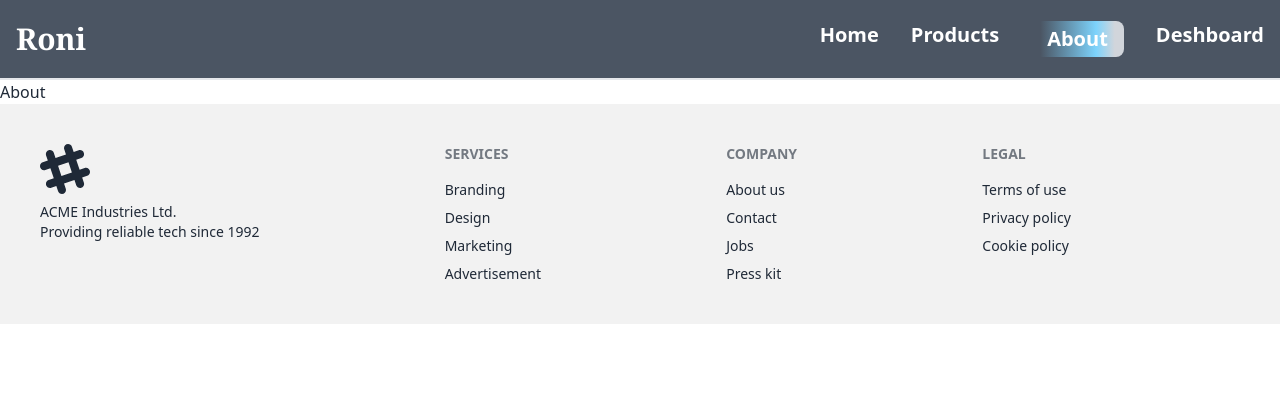
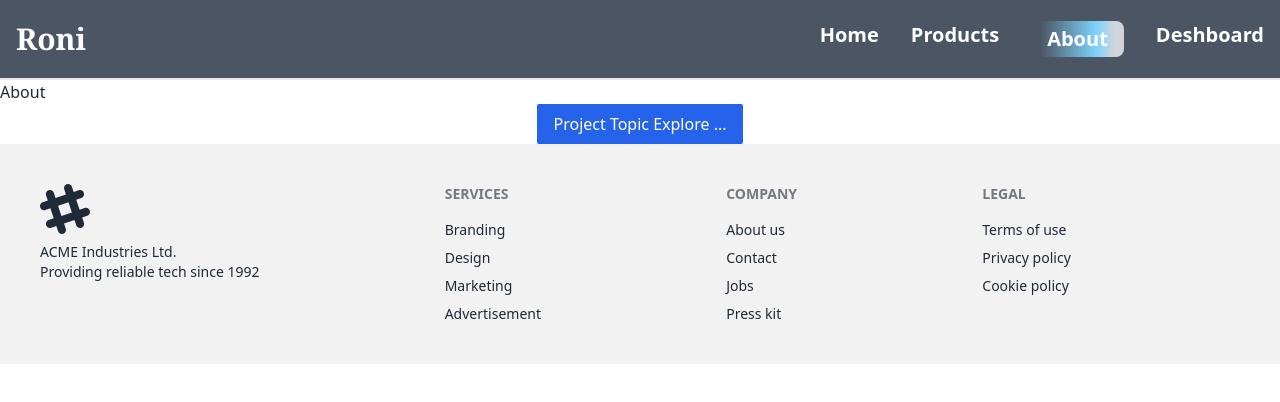
Before and after one commit to ronichowdhury999/Test-Routing-project, a React (Vite) app: page /about in a window 1280 px wide. Shown: the top 402 px of the page. Built offline with nearby package versions, Linux system fonts and the light colour scheme.

Commit message:
project topic explore part added

```diff
--- a/src/Pages/About.jsx
+++ b/src/Pages/About.jsx
@@ -1,8 +1,14 @@
+import { Link } from "react-router-dom"
 
 
 const About = () => {
   return (
-    <div>About</div>
+    <div>
+   <h1>About</h1>
+   <div className="text-center">
+      <Link to={'https://docs.google.com/document/d/1peBh_TvJYPwnaBi0rfdCKvrNrk6-3hrCZ5_DNuHG9lY/edit'} target="blank"><button className="bg-blue-600 text-white py-2 px-4 cursor-pointer rounded-sm">Project Topic Explore ...</button></Link>
+   </div>
+    </div>
   )
 }
 
```
